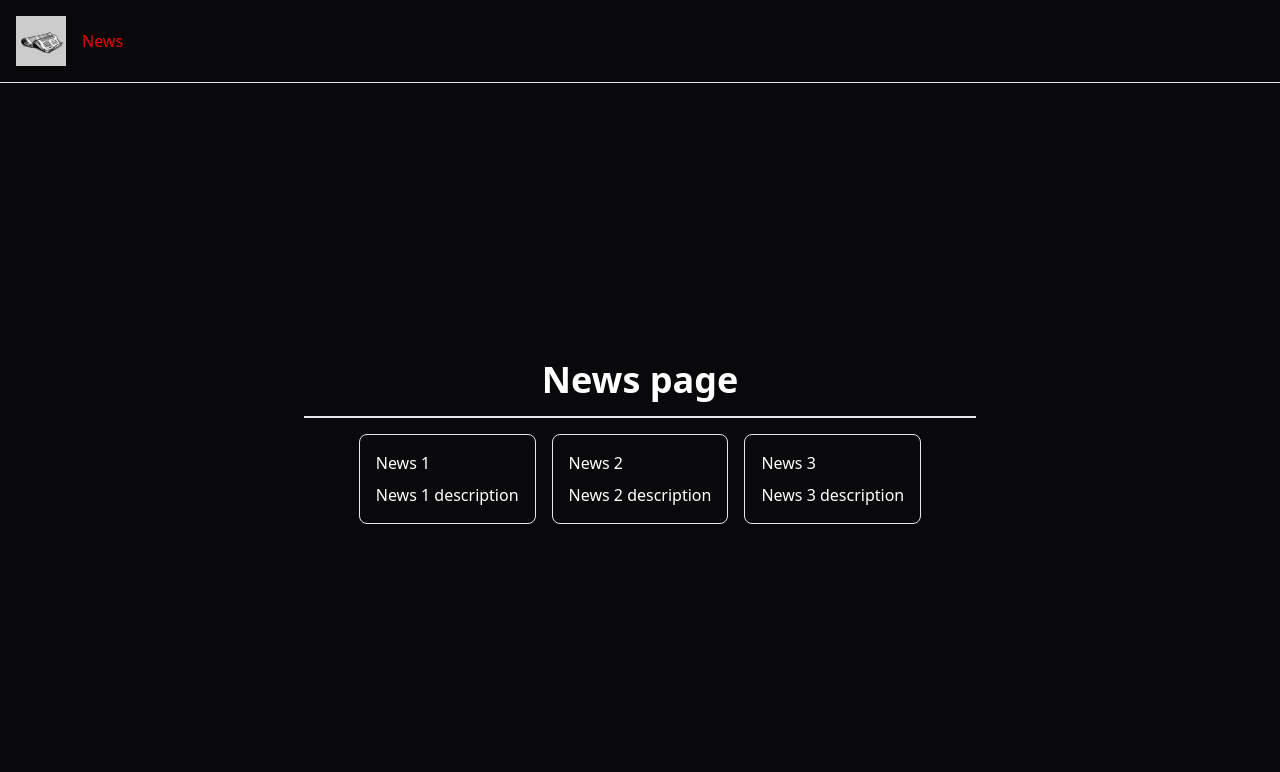
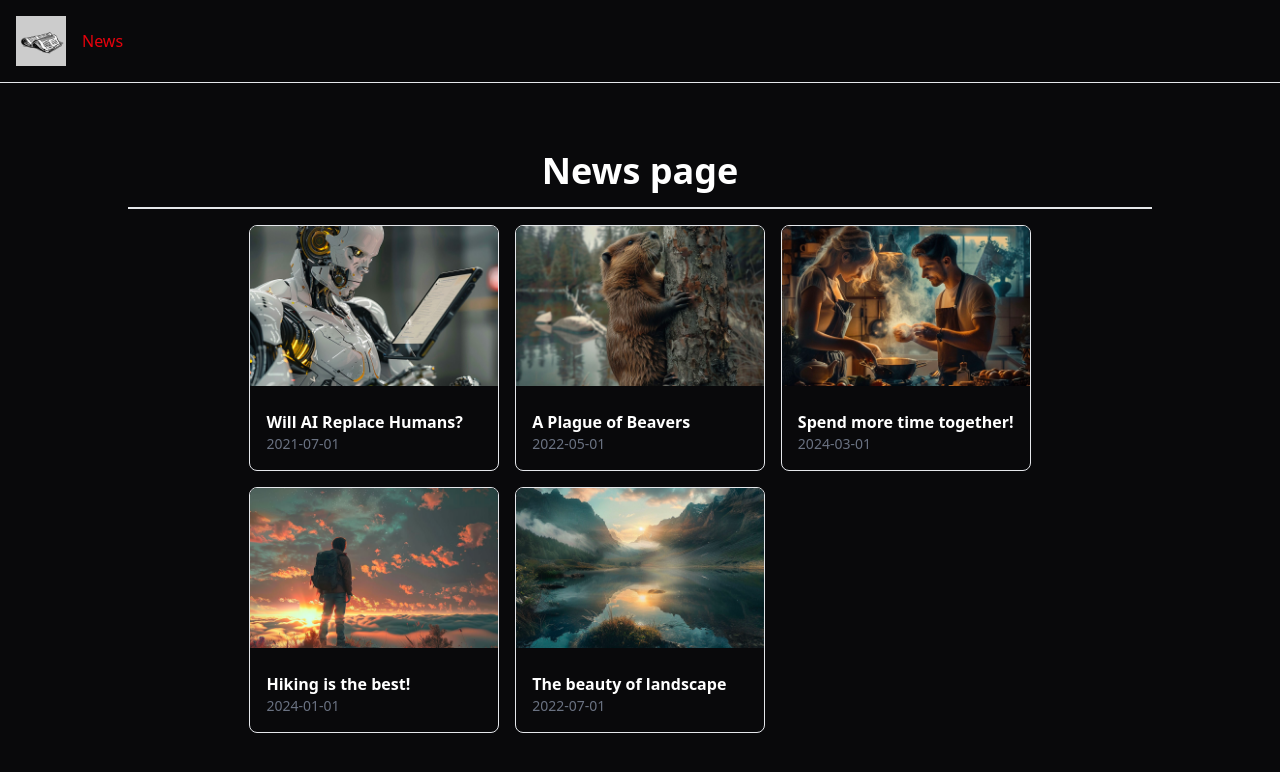
Before and after one commit to magmagmary/mgm-next, a Next.js app: page /news in a window 1280 px wide. Shown: the top 772 px of the page. Built offline with nearby package versions, Linux system fonts and the light colour scheme.

Commit message:
style: news page

```diff
--- a/app/news/[id]/page.tsx
+++ /dev/null
@@ -1,17 +0,0 @@
-import { notFound } from "next/navigation";
-
-const NewsDetailPage = async ({ params }: { params: Promise<{ id: string }> }) => {
-  const { id } = await params;
-
-  if (!id) {
-    return notFound();
-  }
-
-  return (
-    <div className="flex items-center justify-center h-full">
-      <h1 className="text-4xl font-bold">News {id} detail page</h1>
-    </div>
-  )
-}
-
-export default NewsDetailPage;
--- /dev/null
+++ b/app/news/[slug]/page.tsx
@@ -0,0 +1,32 @@
+import { notFound } from "next/navigation";
+import { News } from "../types";
+import { DUMMY_NEWS } from "@/lib/mockData/mockNews";
+import Image from "next/image";
+
+const NewsDetailPage = async ({ params }: { params: Promise<{ slug: string }> }) => {
+  const { slug } = await params;
+
+  if (!slug) {
+    return notFound();
+  }
+
+  const news = DUMMY_NEWS.find((news:News) => news.slug === slug);
+
+  if (!news) {
+    return notFound();
+  }
+
+  return (
+    <article className="flex flex-col gap-4 items-center justify-center h-full max-w-5xl mx-auto">
+      <div className="relative w-full h-100">
+        <Image src={`/images/${news.image}`} alt={news.title} fill className="object-contain" />
+      </div>
+
+      <h1 className="text-4xl font-bold">{news.title}</h1>
+      <time className="text-sm text-gray-500">{news.date}</time>
+      <p className="text-sm text-gray-500">{news.content}</p>
+    </article>
+  )
+}
+
+export default NewsDetailPage;
--- a/app/news/page.tsx
+++ b/app/news/page.tsx
@@ -1,42 +1,31 @@
+import { DUMMY_NEWS } from "@/lib/mockData/mockNews";
 import { Separator } from "@radix-ui/react-separator";
 import Link from "next/link";
-
-const mockNews = [
-  {
-    id: 1,
-    title: "News 1",
-    description: "News 1 description",
-  },
-  {
-    id: 2,
-    title: "News 2",
-    description: "News 2 description",
-  },
-  {
-    id: 3,
-    title: "News 3",
-    description: "News 3 description",
-  },
-]
+import Image from "next/image";
 
 const NewsPage = () => {
 
   return (
-    <div className="flex flex-col items-center justify-center h-full max-w-2xl mx-auto">
+    <div className="flex flex-col items-center justify-center h-full max-w-5xl mx-auto">
       <h1 className="text-4xl font-bold">News page</h1>
 
       <Separator className="w-full my-4 bg-gray-200 h-0.5" orientation="horizontal" />
 
     <div className="grid grid-cols-1 md:grid-cols-2 lg:grid-cols-3 gap-4">
-      {mockNews.map((news) => (
-        <Link key={news.id} href={`/news/${news.id}`} className="flex flex-col gap-2 border border-gray-200 p-4 rounded-md">
-          <h2>{news.title}</h2>
-          <p>{news.description}</p>
-        </Link>
-      ))}
+      {DUMMY_NEWS.map((news) => (
+        <Link key={news.id} href={`/news/${news.slug}`} className="flex flex-col gap-2 border border-gray-200 rounded-md overflow-hidden">
+          <div className="relative w-full h-40">
+            <Image src={`/images/${news.image}`} alt={news.title} fill className="object-cover" />
+          </div>
+          <div className="p-4">
+            <h2 className="text-md font-bold">{news.title}</h2>
+            <p className="text-sm text-gray-500">{news.date}</p>
+          </div>
+          </Link>
+        ))}
+      </div>
     </div>
-    </div>
-  )
-}
+  );
+};
 
 export default NewsPage;
--- /dev/null
+++ b/lib/mockData/mockNews.ts
@@ -0,0 +1,45 @@
+import { News } from "@/app/news/types";
+
+export const DUMMY_NEWS: News[] = [
+    {
+      id: 'n1',
+      slug: 'will-ai-replace-humans',
+      title: 'Will AI Replace Humans?',
+      image: 'ai-robot.jpg',
+      date: '2021-07-01',
+      content:
+        'Since late 2022 AI is on the rise and therefore many people worry whether AI will replace humans. The answer is not that simple. AI is a tool that can be used to automate tasks, but it can also be used to augment human capabilities. The future is not set in stone, but it is clear that AI will play a big role in the future. The question is how we will use it.',
+    },
+    {
+      id: 'n2',
+      slug: 'beaver-plague',
+      title: 'A Plague of Beavers',
+      image: 'beaver.jpg',
+      date: '2022-05-01',
+      content: 'Beavers are taking over the world. They are building dams everywhere and flooding entire cities. What can we do to stop them?',
+    },
+    {
+      id: 'n3',
+      slug: 'couple-cooking',
+      title: 'Spend more time together!',
+      image: 'couple-cooking.jpg',
+      date: '2024-03-01',
+      content: 'Cooking together is a great way to spend more time with your partner. It is fun and you get to eat something delicious afterwards. What are you waiting for? Get cooking!',
+    },
+    {
+      id: 'n4',
+      slug: 'hiking',
+      title: 'Hiking is the best!',
+      image: 'hiking.jpg',
+      date: '2024-01-01',
+      content: 'Hiking is a great way to get some exercise and enjoy the great outdoors. It is also a great way to clear your mind and reduce stress. So what are you waiting for? Get out there and start hiking!',
+    },
+    {
+      id: 'n5',
+      slug: 'landscape',
+      title: 'The beauty of landscape',
+      image: 'landscape.jpg',
+      date: '2022-07-01',
+      content: 'Landscape photography is a great way to capture the beauty of nature. It is also a great way to get outside and enjoy the great outdoors. So what are you waiting for? Get out there and start taking some pictures!',
+    },
+  ];
```
Also changed, not shown: app/news/types.d.ts (added, +8 -0 lines).
